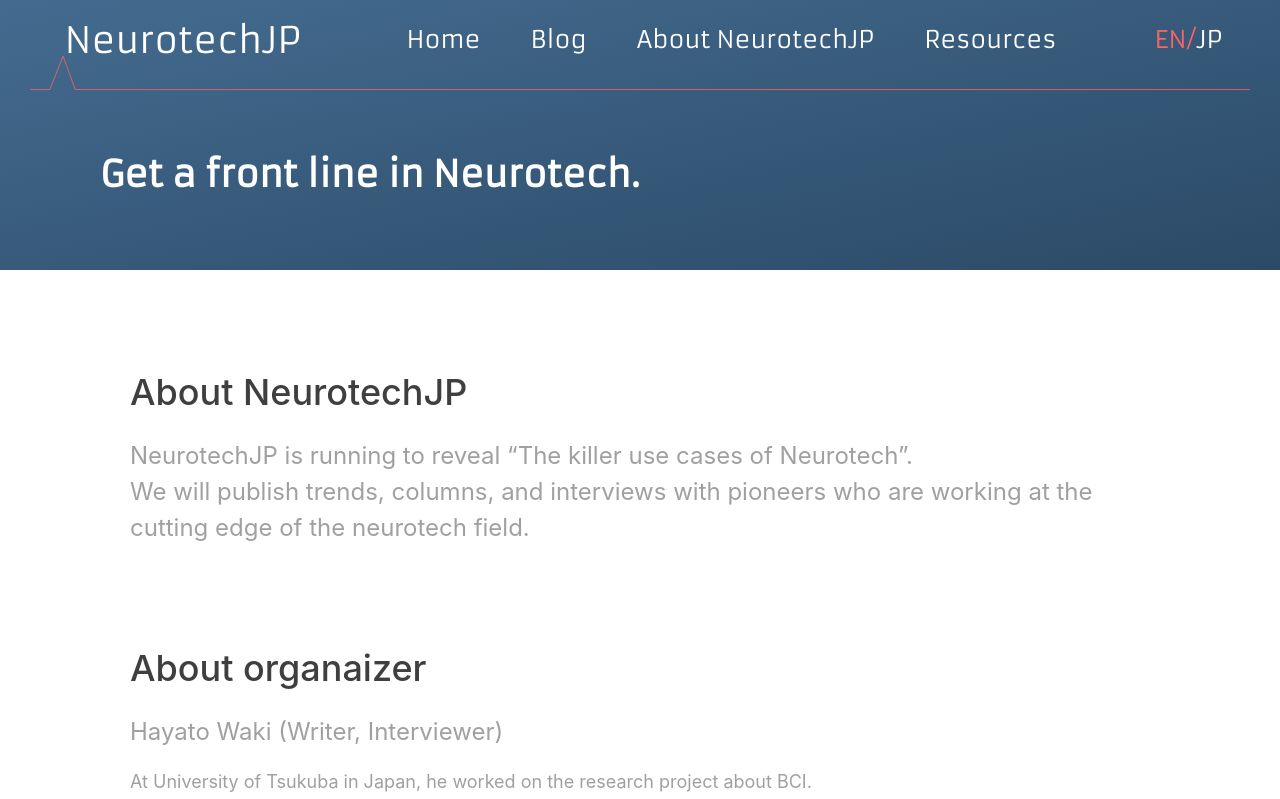
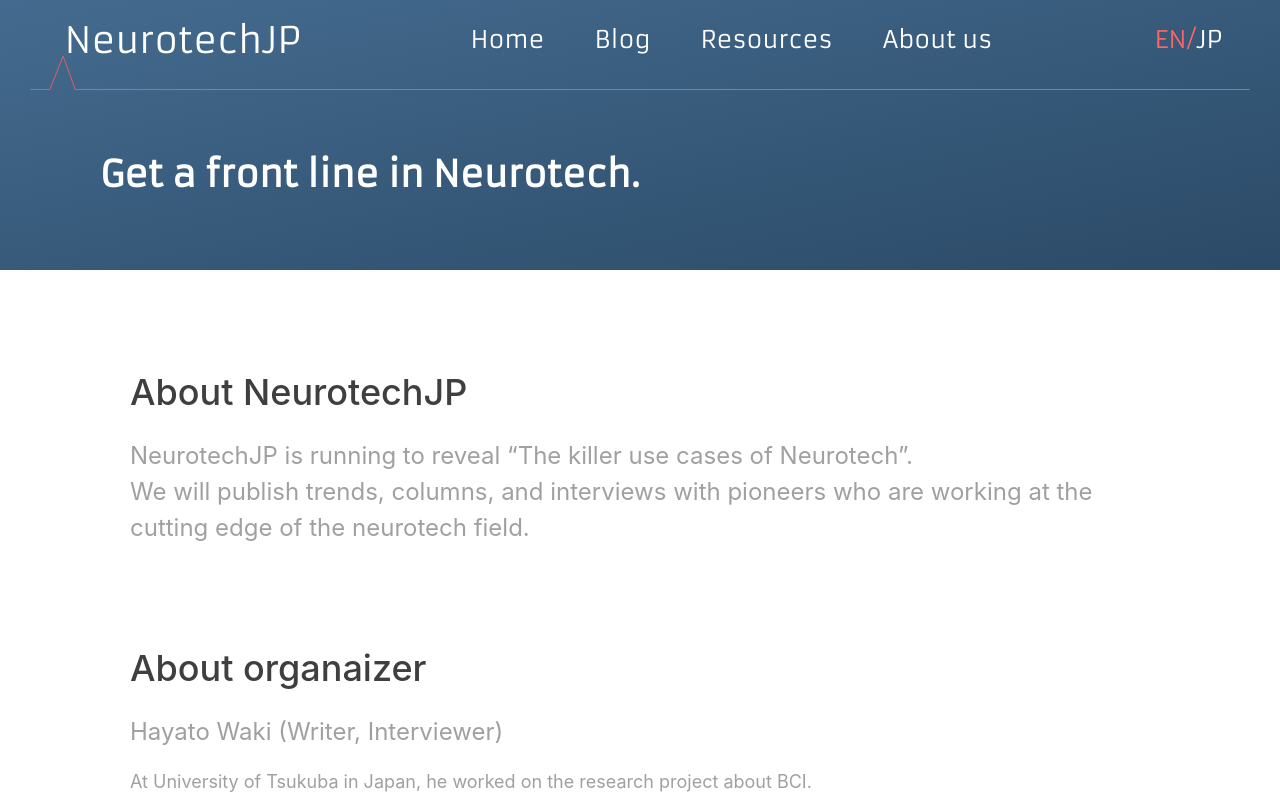
Before and after one commit to wakkihaya/neurotechjp, a Next.js app: page /about in a window 1280 px wide. Shown: the top 799 px of the page. Built offline with nearby package versions, Linux system fonts and the light colour scheme.

Commit message:
change: order of header index

```diff
--- a/src/components/Header.tsx
+++ b/src/components/Header.tsx
@@ -43,18 +43,18 @@ const HamburgerMenu: React.FC<HamburgerMenuProps> = ({ lang }) => {
           {lang === "JP" && <Link href="/jp/blog">Blog</Link>}
         </div>
         <div
-          className="header--index-about"
-          onClick={() => setIsMenuOpen(!isMenuOpen)}
-        >
-          {lang === "EN" && <Link href="/about">About NeurotechJP</Link>}
-          {lang === "JP" && <Link href="/jp/about">About NeurotechJP</Link>}
-        </div>
-        <div
           className="header--index-resources"
           onClick={() => setIsMenuOpen(!isMenuOpen)}
         >
           {lang === "EN" && <Link href="/resources">Resources</Link>}
           {lang === "JP" && <Link href="/jp/resources">Resources</Link>}
+        </div>
+        <div
+          className="header--index-about"
+          onClick={() => setIsMenuOpen(!isMenuOpen)}
+        >
+          {lang === "EN" && <Link href="/about">About us</Link>}
+          {lang === "JP" && <Link href="/jp/about">About us</Link>}
         </div>
       </div>
     </Menu>
@@ -124,13 +124,13 @@ const Header: React.FC<{ isBgTransparent: boolean }> = props => {
               {lang === "EN" && <Link href="/blog">Blog</Link>}
               {lang === "JP" && <Link href="/jp/blog">Blog</Link>}
             </div>
-            <div className="header--index-about">
-              {lang === "EN" && <Link href="/about">About NeurotechJP</Link>}
-              {lang === "JP" && <Link href="/jp/about">About NeurotechJP</Link>}
-            </div>
-            <div className="header--index-resources">
+             <div className="header--index-resources">
               {lang === "EN" && <Link href="/resources">Resources</Link>}
               {lang === "JP" && <Link href="/jp/resources">Resources</Link>}
+            </div>
+            <div className="header--index-about">
+              {lang === "EN" && <Link href="/about">About us</Link>}
+              {lang === "JP" && <Link href="/jp/about">About us</Link>}
             </div>
           </div>
         )}
```
